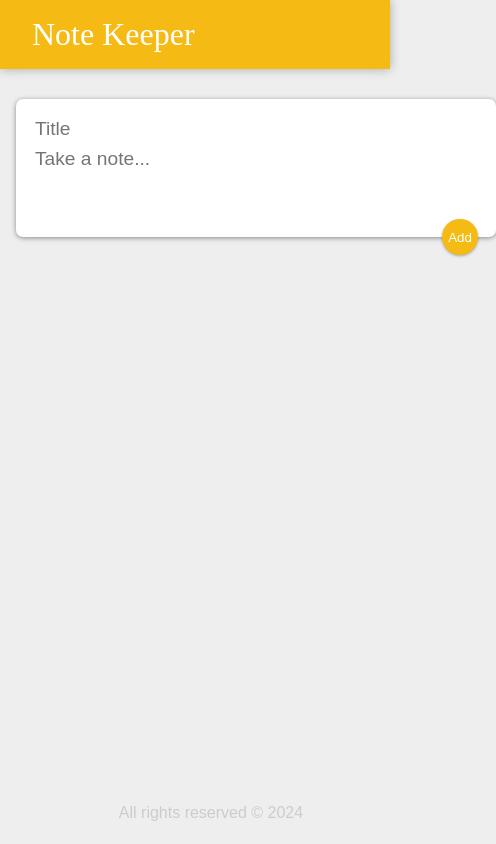
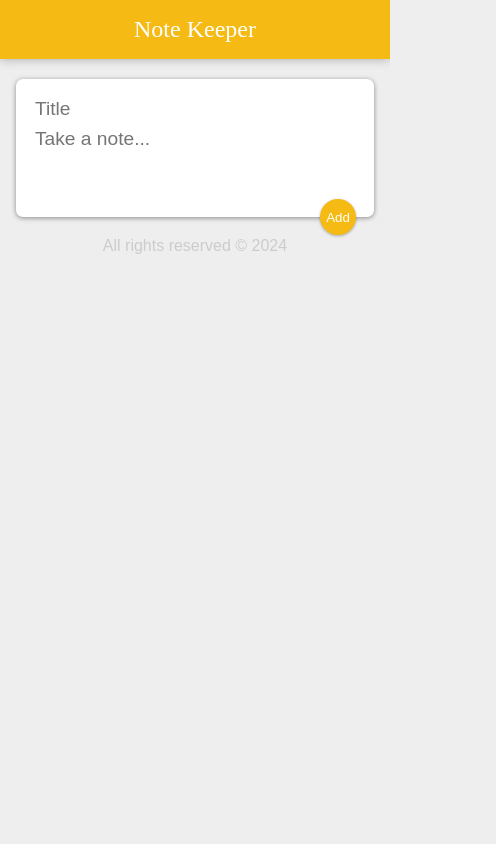
Before and after one commit to Adnan0-IM/note-keeper-clone, a React (Vite) app: page / in a window 390 px wide. Shown: the whole page, 496 px wide, since content can reach past the window. Built offline with nearby package versions, Linux system fonts and the light colour scheme.

Commit message:
version 3.5

```diff
--- a/src/App.css
+++ b/src/App.css
@@ -22,12 +22,13 @@ header h1 {
   color: #fff;
   font-family: "McLaren", cursive;
   font-weight: 200;
+  text-align: center; /* Ensures it looks good on small screens */
 }
 
 footer {
-  position: absolute;
+  position: relative; /* Changed to avoid overlap on small screens */
   text-align: center;
-  bottom: 0;
+  margin-top: 20px;
   width: 100%;
   height: 2.5rem;
 }
@@ -35,15 +36,17 @@ footer {
 footer p {
   color: #ccc;
 }
+
 .note {
   background: #fff;
   border-radius: 7px;
   box-shadow: 0 2px 5px #ccc;
   padding: 10px;
-  width: 240px;
-  margin: 16px;
-  float: left;
+  width: calc(100% - 32px); /* Default for small screens */
+  max-width: 240px; /* Keeps a fixed width for larger screens */
+  margin: 16px auto; /* Center notes on smaller screens */
 }
+
 .note h1 {
   font-size: 1.1em;
   margin-bottom: 6px;
@@ -69,13 +72,15 @@ footer p {
 
 form.create-note {
   position: relative;
-  width: 480px;
+  width: 100%; /* Adjusts for smaller screens */
+  max-width: 480px; /* Maintains layout for larger screens */
   margin: 30px auto 20px auto;
   background: #fff;
   padding: 15px;
   border-radius: 7px;
   box-shadow: 0 1px 5px rgb(138, 137, 137);
 }
+
 form.create-note input,
 form.create-note textarea {
   width: 100%;
@@ -86,6 +91,7 @@ form.create-note textarea {
   font-family: inherit;
   resize: none;
 }
+
 form.create-note button {
   position: absolute;
   right: 18px;
@@ -100,3 +106,27 @@ form.create-note button {
   cursor: pointer;
   outline: none;
 }
+
+/* Media Queries for Responsiveness */
+@media (min-width: 600px) {
+  .note {
+    display: inline-block;
+    width: 240px;
+    margin: 16px;
+  }
+
+  footer {
+    position: absolute;
+    bottom: 0;
+  }
+}
+
+@media (max-width: 599px) {
+  header h1 {
+    font-size: 1.5rem;
+  }
+
+  form.create-note {
+    margin: 20px 0;
+  }
+}
--- a/src/App.jsx
+++ b/src/App.jsx
@@ -27,7 +27,7 @@ const App = () => {
       {notes.map((note, index) => {
         return (
           <Note
-            key={1}
+            key={index}
             id={index}
             title={note.title}
             content={note.content}
```
